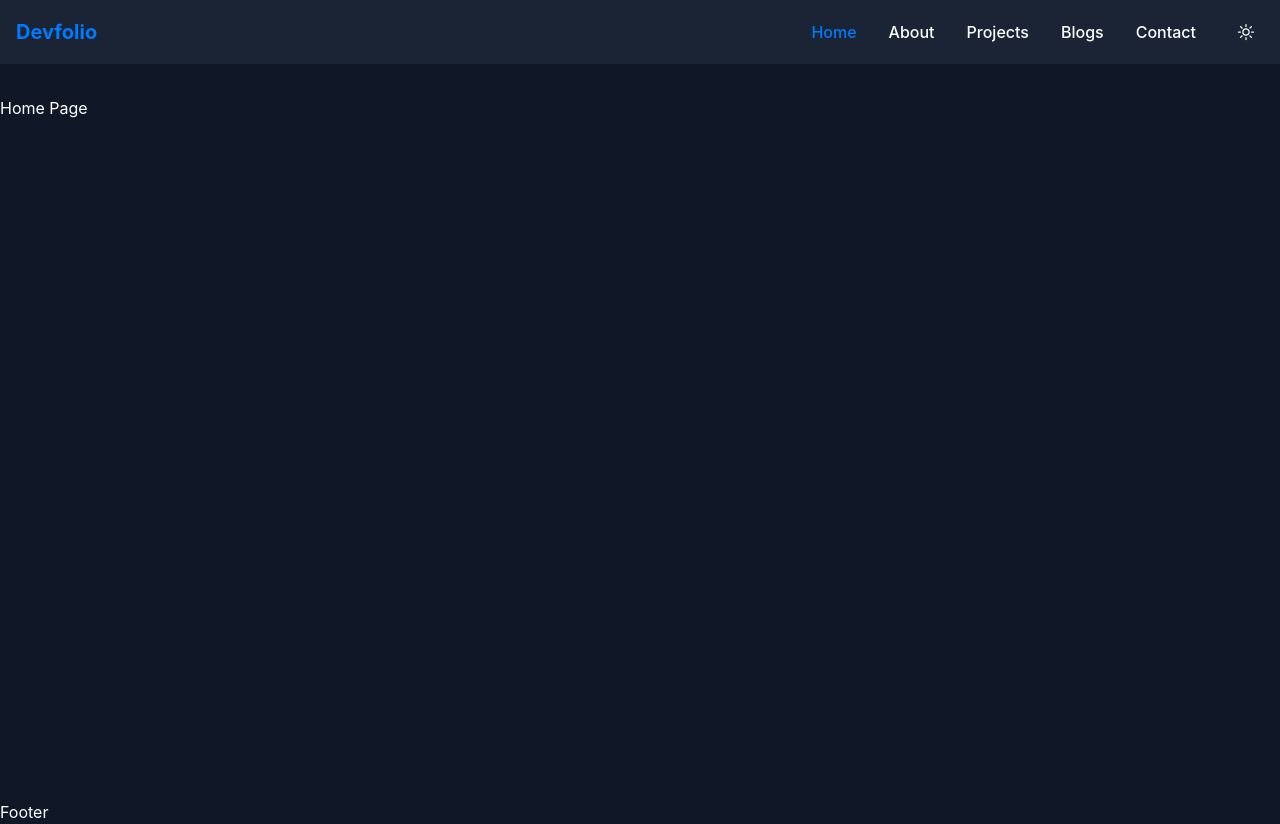
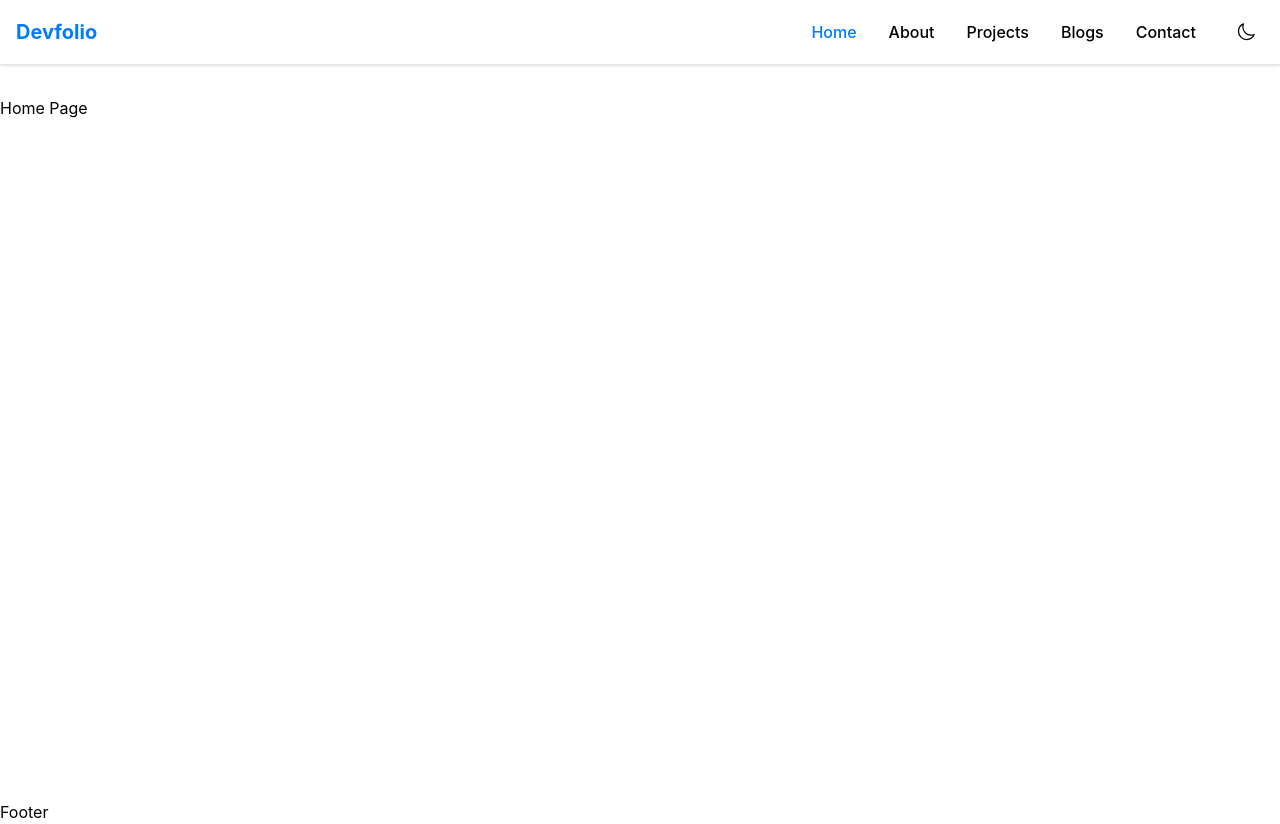
Before and after one commit to siam114/portfolio-website-nextjs, a Next.js app: page / in a window 1280 px wide. Built offline with nearby package versions, Linux system fonts and the light colour scheme.

Commit message:
complete navbar and working dark and light theme

```diff
--- a/src/app/components/Navbar.tsx
+++ b/src/app/components/Navbar.tsx
@@ -9,9 +9,10 @@
 import Link from "next/link";
 import { usePathname } from "next/navigation";
 import React, { useState } from "react";
+import { useTheme } from "../context/ThemeContext";
 
 const Navbar = () => {
-  const theme = "dark";
+  const {theme, toggleTheme} = useTheme();
   const [isMobileMenuOpen, setMobileMenuOpen] = useState<boolean>(false);
   const pathname = usePathname();
 
@@ -27,7 +28,7 @@
     { href: "/contact", label: "Contact" },
   ];
   return (
-    <nav className="fixed w-full bg-dark/80 backdrop-blur-sm z-50">
+    <nav className="fixed w-full bg-white/80 dark:bg-dark/80 border-b border-gray-200 dark:border-gray-700 shadow-sm transition-colors backdrop-blur-sm z-50">
       <div className="container max-w-7xl mx-auto px-4">
         {/* desktop menu */}
         <div className="flex items-center justify-between h-16">
@@ -51,7 +52,7 @@
                 </Link>
               );
             })}
-            <button className="p-2 rounded-lg hover:bg-gray-100 text-white hover:text-primary dark:hover:bg-gray-800 transition-colors cursor-pointer">
+            <button onClick={toggleTheme} className="p-2 rounded-lg hover:bg-gray-100 dark:text-white hover:text-primary dark:hover:bg-gray-800 transition-colors cursor-pointer">
               {theme === "dark" ? (
                 <SunIcon className="w-5 h-5" />
               ) : (
@@ -90,7 +91,7 @@
               ))}
 
               <div>
-                <button className="flex items-center py-2 hover:text-primary transition-colors">
+                <button onClick={toggleTheme} className="flex items-center py-2 hover:text-primary transition-colors">
                   {theme === "dark" ? (
                     <>
                       <SunIcon className="w-5 h-5 mr-2" /> Light Mode
--- a/src/app/layout.tsx
+++ b/src/app/layout.tsx
@@ -27,7 +27,7 @@
   return (
     <html lang="en">
       <body
-        className={`${geistSans.variable} ${geistMono.variable} antialiased bg-gray-900 text-white`}
+        className={`${geistSans.variable} ${geistMono.variable} antialiased bg-white transition-colors dark:bg-gray-900 dark:text-white`}
       >
         <ThemeProvider>
           <Navbar />
```
